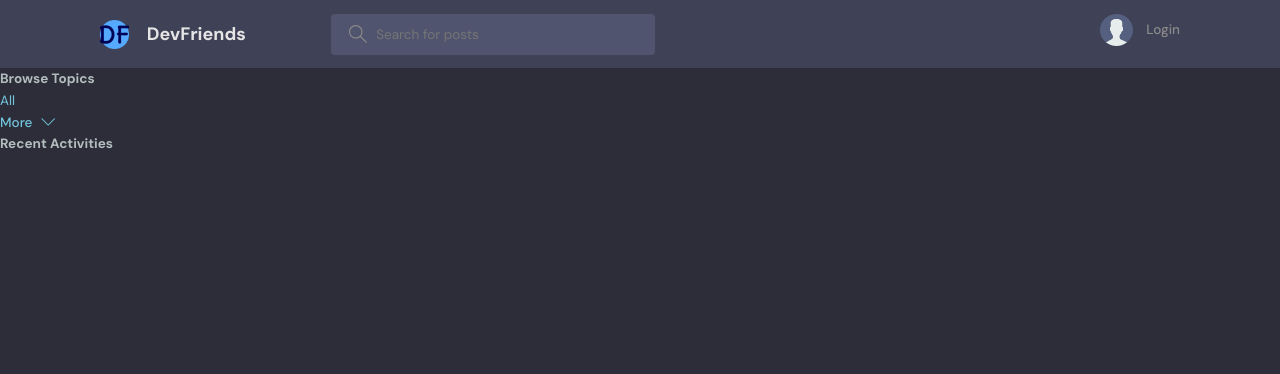
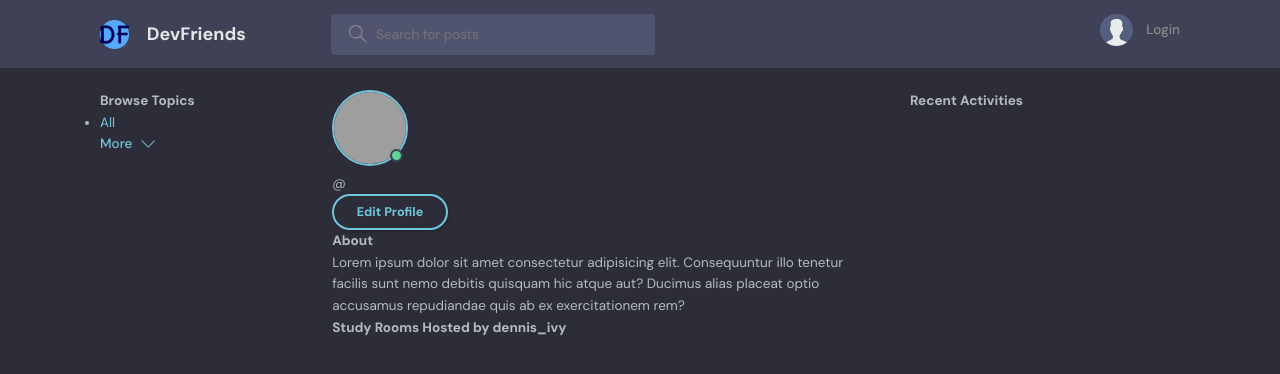
Before and after one commit to JustA3DObject/DevFriends, a Django app: template devfriends/base/templates/base/profile.html in a window 1280 px wide. Shown: the top 374 px of the page. Run offline with Django 4.2, Linux system fonts and the light colour scheme; the template is opened without the code that fills it, so the values that code supplies are empty; grey boxes are pictures that could not be loaded.

Commit message:
Reconstructed profile template

```diff
--- a/devfriends/base/templates/base/profile.html
+++ b/devfriends/base/templates/base/profile.html
@@ -1,14 +1,45 @@
 {% extends 'base.html' %} {% block content %}
-<h1>{{ user.username }}</h1>
-<div class="profile-container">
-    <div>
+<main class="profile-page layout layout--3">
+    <div class="container">
+        <!-- Topics Start -->
         {% include 'base/topics_component.html' %}
+        <!-- Topics End -->
+
+        <!-- Room List Start -->
+        <div class="roomList">
+            <div class="profile">
+                <div class="profile__avatar">
+                    <div class="avatar avatar--large active">
+                        <img src="https://randomuser.me/api/portraits/men/11.jpg" />
+                    </div>
+                </div>
+                <div class="profile__info">
+                    <h3>{{ user.username }}</h3>
+                    <p>@{{ user.username }}</p>
+                    <a href="edit-user.html" class="btn btn--main btn--pill">Edit Profile</a>
+                </div>
+                <div class="profile__about">
+                    <h3>About</h3>
+                    <p>
+                        Lorem ipsum dolor sit amet consectetur adipisicing elit. Consequuntur illo tenetur facilis sunt nemo debitis quisquam hic atque aut? Ducimus alias placeat optio accusamus repudiandae quis ab ex exercitationem rem?
+                    </p>
+                </div>
+            </div>
+
+            <div class="roomList__header">
+                <div>
+                    <h2>Study Rooms Hosted by dennis_ivy</a>
+                    </h2>
+                </div>
+            </div>
+
+            {% include 'base/feed_component.html' %}
+        </div>
+        <!-- Room List End -->
+
+        <!-- Activities Start -->
+        {% include 'base/activity_component.html' %}
+        <!-- Activities End -->
     </div>
-    <div>
-        {% include 'base/feed_component.html' %}
-    </div>
-    <div>
-        {% include 'base/activity_component.html' %}
-    </div>
-</div>
+</main>
 {% endblock content %}
```
